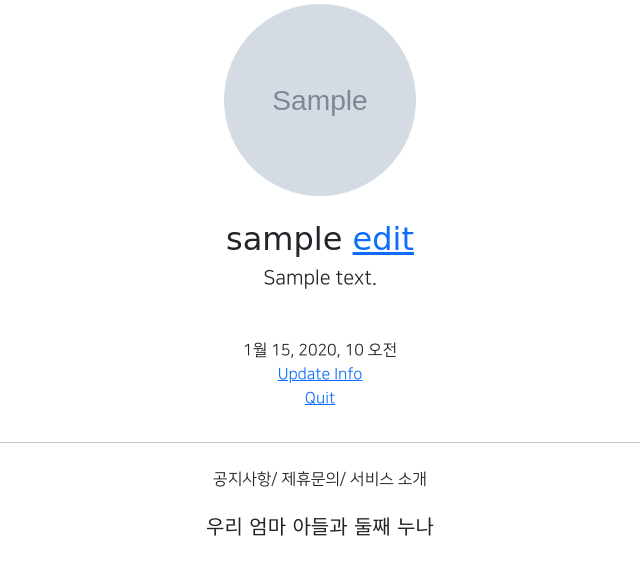
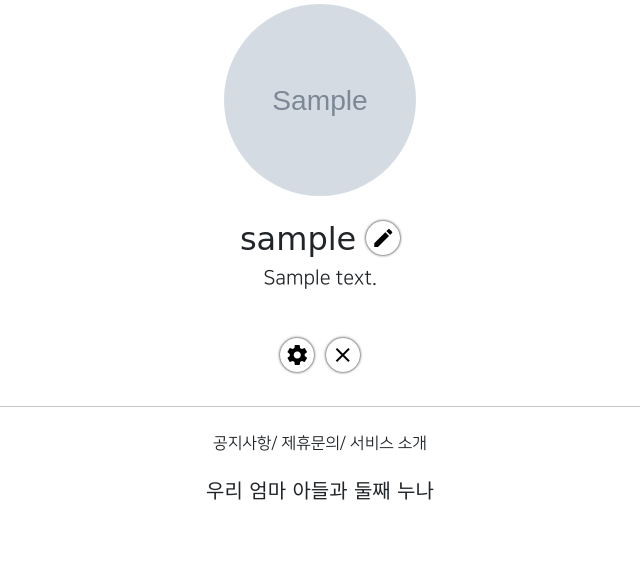
Before and after one commit to inrainy/gis_web_application, a Django app: page /accounts/detail/1 in a window 1280 px wide. Shown: the part 269-832 px from the top of the page, without its empty margins (320-960 px from the left). After the commit the page ends 769 px from the top, so only its background shows below. Run offline with Django 3.2, Linux system fonts and the light colour scheme; a user stored in the database is signed in; tables that the repository leaves empty hold one stand-in row (values such as "Sample post"); grey boxes marked "Sample" are stand-in pictures; parts of the project's set-up code (start-up, migrations or seed data) failed here and were passed over; some libraries are stand-ins or nearby versions; some web fonts are replaced.

Commit message:
7.30.webapplication13

```diff
--- a/accountapp/templates/accountapp/detail.html
+++ b/accountapp/templates/accountapp/detail.html
@@ -12,7 +12,8 @@
                 <h2 class="NNS_B">
                     {{ target_user.profile.nickname }}
                         {% if target_user == user %}
-                            <a href="{% url 'profileapp:update' pk=target_user.profile.pk%}">
+                            <a href="{% url 'profileapp:update' pk=target_user.profile.pk %}"
+                           class="material-icons round_button">
                                 edit
                             </a>
                         {% endif %}
@@ -27,20 +28,17 @@
             </h4>
             {% endif %}
         </div>
-        <div>
-            {{ target_user.date_joined }}
-        </div>
 
         {% if user == target_user %}
 
         <div>
-            <a href="{% url 'accountapp:update' pk=target_user.pk %}">
-                Update Info
+            <a href="{% url 'accountapp:update' pk=target_user.pk %}"
+               class="material-icons round_button mx-1">
+                settings
             </a>
-        </div>
-        <div>
-            <a href="{% url 'accountapp:delete' pk=target_user.pk %}">
-                Quit
+            <a href="{% url 'accountapp:delete' pk=target_user.pk %}"
+               class="material-icons round_button mx-1">
+                close
             </a>
         </div>
 
--- a/static/base.css
+++ b/static/base.css
@@ -30,3 +30,15 @@
 .NNS_B {
     font-family: "Gaegu", cursive;
 }
+
+.round_button {
+    color: black;
+    text-decoration: none;
+    box-shadow: 0 0 3px black;
+    border-radius: 20rem;
+    padding: 0.3rem;
+}
+
+.round_button:hover {
+    color: dimgrey;
+}
--- a/templates/head.html
+++ b/templates/head.html
@@ -14,6 +14,10 @@
 
     {# DEFAULT CSS LINK #}
     <link rel="stylesheet" type="text/css" href="{% static 'base.css' %}">
+
+    {#  MATERIAL ICONS LINK  #}
+    <link href="https://fonts.googleapis.com/css2?family=Material+Icons"
+      rel="stylesheet">
 
     <style>
         @font-face {
```
